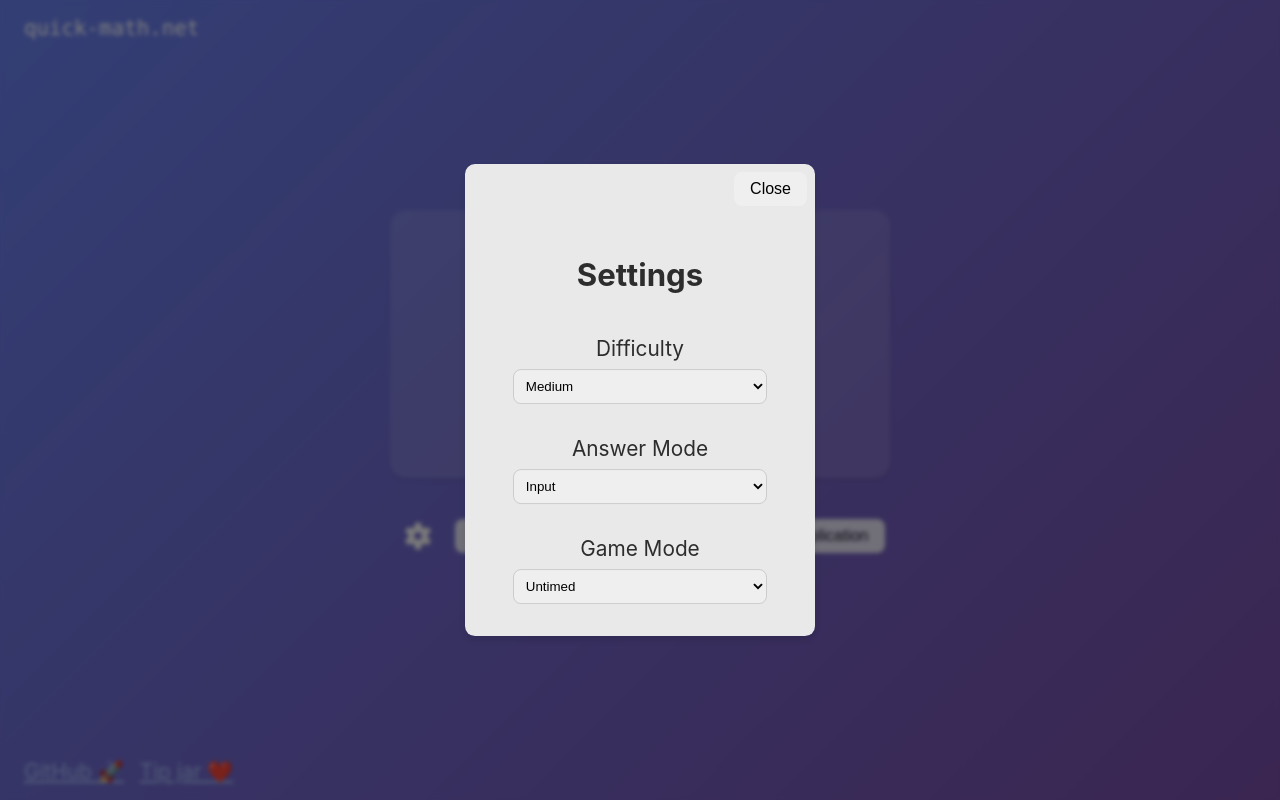
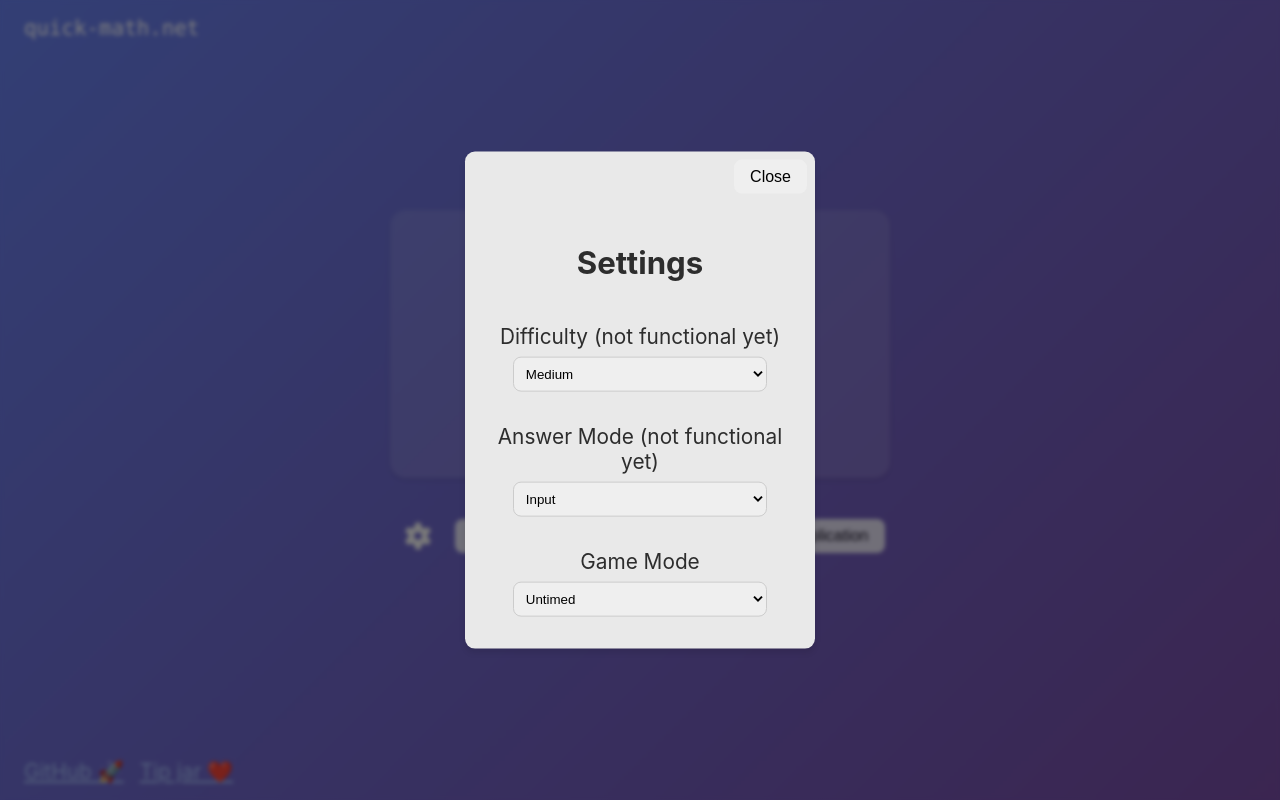
Before and after one commit to maanbanaan/mental-math-app, a React (Create React App) app in the folder react-app/: page / in a window 1280 px wide. Both pictures are taken after a click on the button 418 px from the left and 535 px from the top of the page. Built offline with nearby package versions, Linux system fonts and the light colour scheme.

Commit message:
added disclaimers for unimplemented features

```diff
--- a/react-app/src/components/SettingsModal.tsx
+++ b/react-app/src/components/SettingsModal.tsx
@@ -22,7 +22,7 @@ const SettingsModal: React.FC<SettingsModalProps> = ({ isOpen, onClose }) => {
                 <h2>Settings</h2>
 
                 <div className="setting-group">
-                    <label>Difficulty</label>
+                    <label>Difficulty (not functional yet)</label>
                     <select
                         value={settings.difficulty}
                         onChange={(e) =>
@@ -39,7 +39,7 @@ const SettingsModal: React.FC<SettingsModalProps> = ({ isOpen, onClose }) => {
                 </div>
 
                 <div className="setting-group">
-                    <label>Answer Mode</label>
+                    <label>Answer Mode (not functional yet)</label>
                     <select
                         value={settings.answerMode}
                         onChange={(e) =>
```
